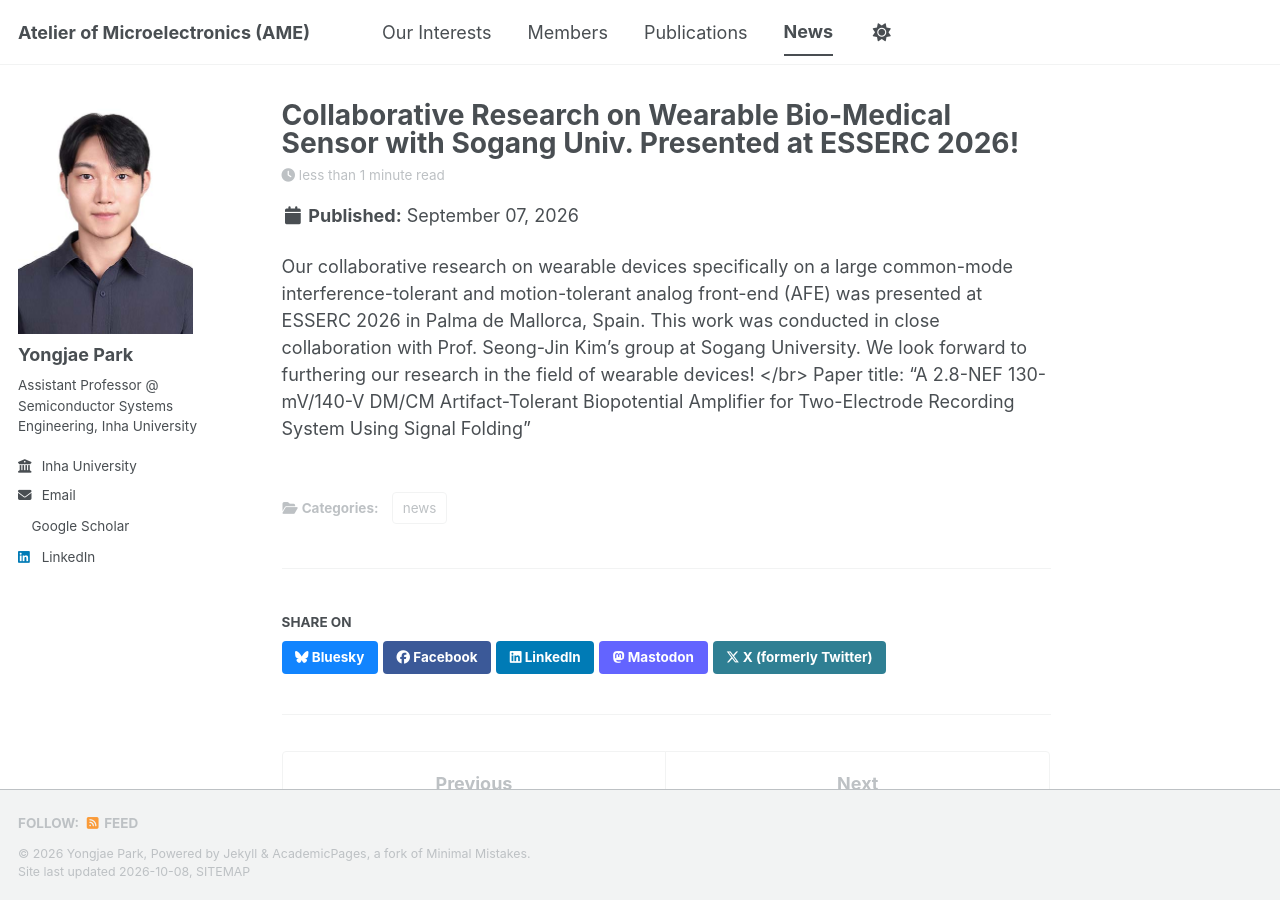
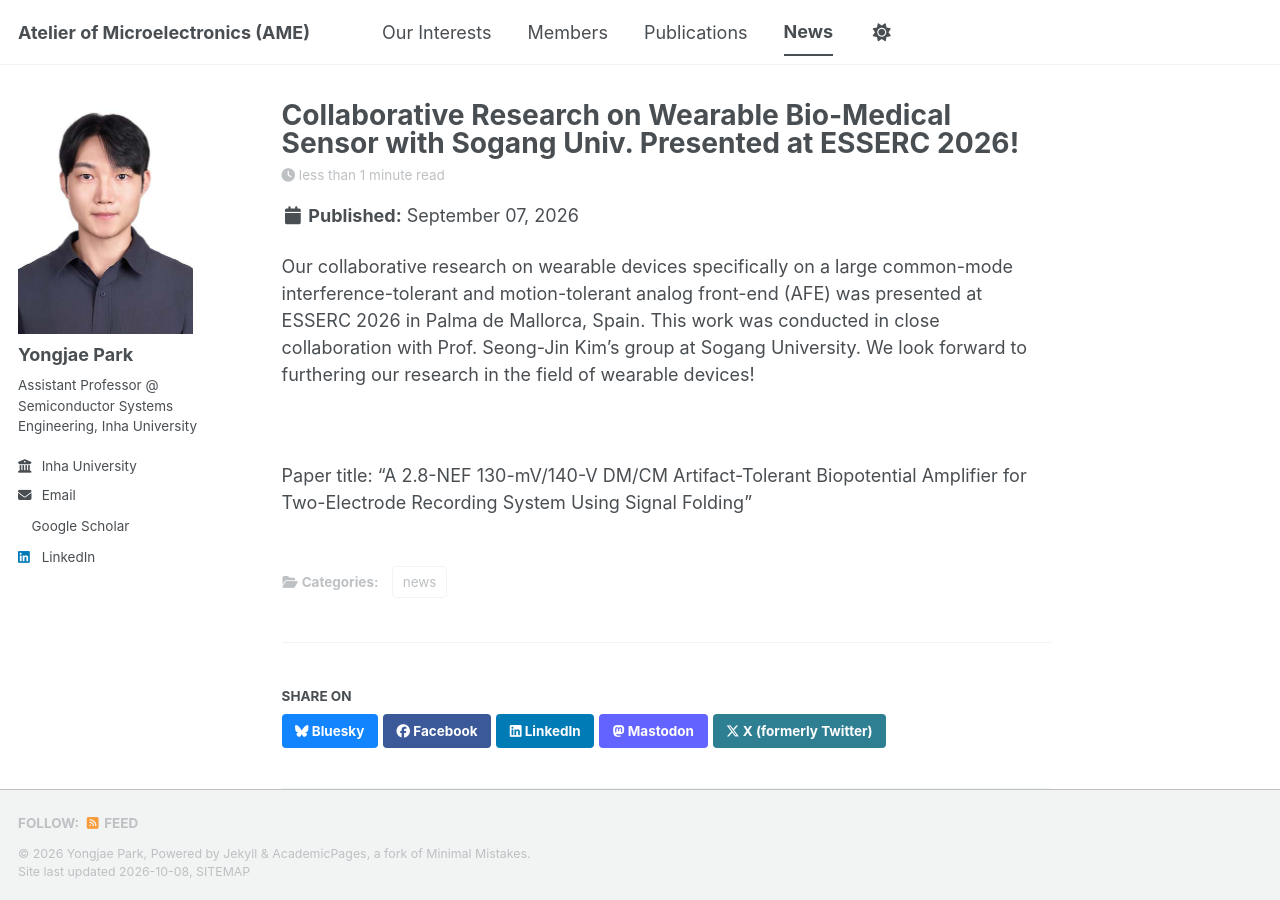
Before and after one commit to yong27park/AME.github.io, a Jekyll site: the page built from _posts/2026-09-07-ESSERC.md, in a window 1280 px wide and 900 px high. Built offline with Jekyll 4.4.1, drawn with Linux system fonts in a browser that asks for light colours; a style sheet for code colours, icons or effects is not loaded.

Commit message:
Update 2026-09-07-ESSERC.md

```diff
--- a/_posts/2026-09-07-ESSERC.md
+++ b/_posts/2026-09-07-ESSERC.md
@@ -3,8 +3,11 @@ title: "Collaborative Research on Wearable Bio-Medical Sensor with Sogang Univ.
 date: 2026-09-07
 categories:
   - news
+excerpt: "Our collaborative research on wearable devices specifically on a large common-mode interference-tolerant and motion-tolerant analog front-end (AFE) was presented at ESSERC 2026 in Palma de Mallorca, Spain.<br><br>Paper title: “A 2.8-NEF 130-mV/140-V DM/CM Artifact-Tolerant Biopotential Amplifier for Two-Electrode Recording System Using Signal Folding”"
 ---
 
 Our collaborative research on wearable devices specifically on a large common-mode interference-tolerant and motion-tolerant analog front-end (AFE) was presented at ESSERC 2026 in Palma de Mallorca, Spain. This work was conducted in close collaboration with Prof. Seong-Jin Kim's group at Sogang University. We look forward to furthering our research in the field of wearable devices!
-</br>
+
+<br>
+
 Paper title: “A 2.8-NEF 130-mV/140-V DM/CM Artifact-Tolerant Biopotential Amplifier for Two-Electrode Recording System Using Signal Folding”
```
